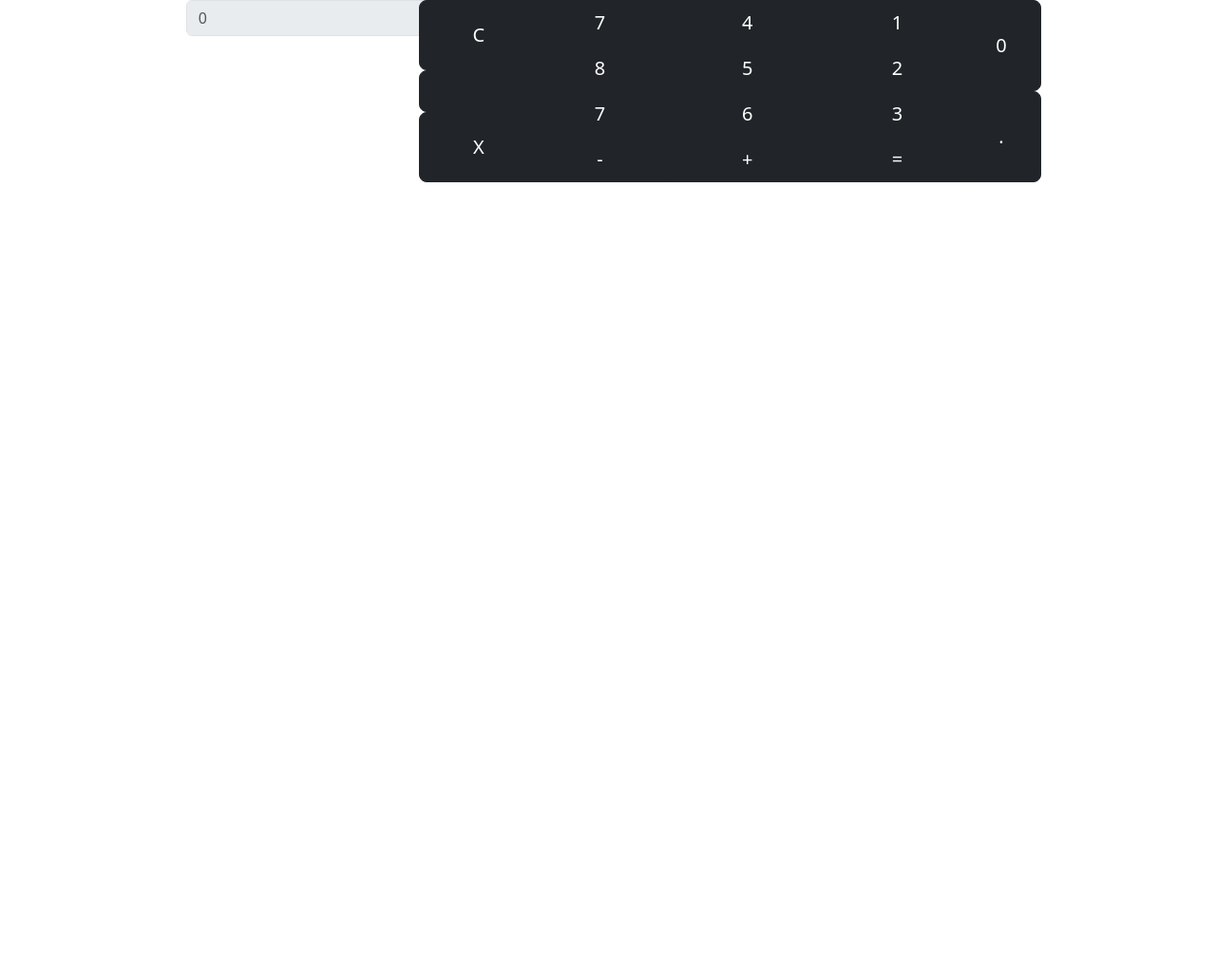
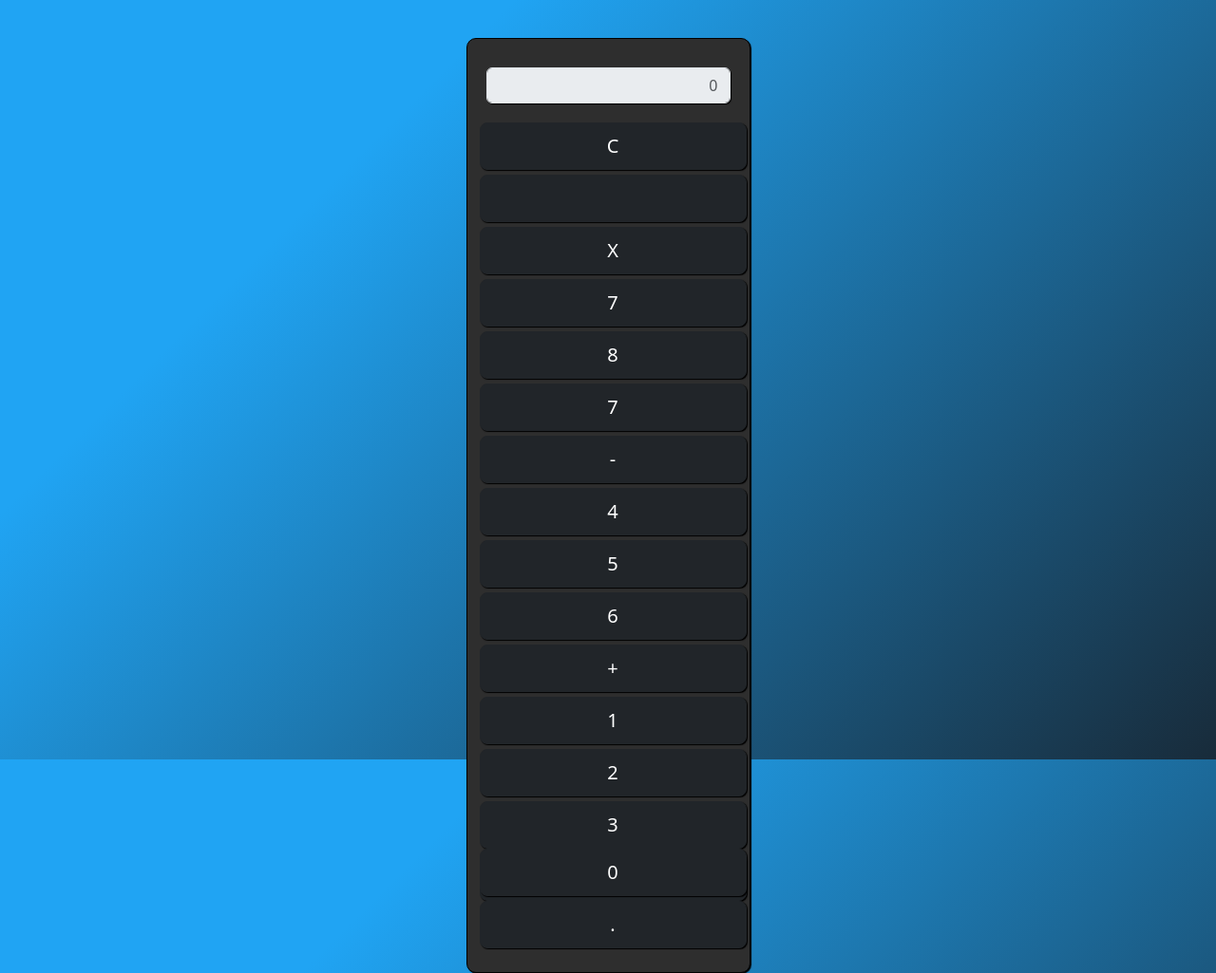
Before and after one commit to NicolasSugai/AppWebCalculadora, a plain HTML site: page index.html in a window 1280 px wide. Shown: the whole page at 95% size. Before the commit the page ends 800 px from the top, so only its background shows below. Drawn offline with nearby package versions, Linux system fonts and the light colour scheme.

Commit message:
HTML & CSS (2)
Já adicionei as estruturas html e marquei o css. Também defini algumas classes...
O html está com problemas!!!

```diff
--- a/css/style.css
+++ b/css/style.css
@@ -0,0 +1,52 @@
+* {
+    margin: 0;
+    padding: 0;
+    box-sizing: border-box;
+    -webkit-font-smoothing: antialiased;
+    -moz-osx-font-smoothing: grayscale;
+}
+
+body {
+    height: 100vh;
+    width: 100vw;
+    background-color: #182b3a;
+    background-image: linear-gradient(315deg, #182b3a 0%, #20a4f3 74%);
+
+}
+
+.calculadora {
+    margin-top: 40px;
+    border: solid 1px #000;
+    padding: 20px;
+    background-color: #2e2e2e;
+    border-radius: 10px;
+    box-shadow: 1px 1px 1px #000;
+}
+
+.btn {
+    width: 60px;
+    height: 50px;
+    margin: 5px;
+    box-shadow: 1px 1px 1px #000;
+}
+
+.clear {
+    width: 130;
+}
+
+.enter {
+    height: 110px;
+}
+
+.zero {
+    width: 130px;
+}
+
+.resultado {
+    text-align: right;
+    font-size: 20px;
+    margin-top: 10px;
+    margin-bottom: 20px;
+    border: solid 1px #000;
+    box-shadow: 1px 1px 1px #000;
+}
--- a/index.html
+++ b/index.html
@@ -15,7 +15,6 @@
 
                 <div class="calculadora">
                     <input type="text" class="form-control resultado" placeholder="0" disabled="disabled"/>
-                </div>
 
                 <div class="row">
                     <button type="button" class="btn btn-dark btn-lg clear font-weight-light">C</button>
@@ -41,9 +40,11 @@
                     <button type="button" class="btn btn-dark btn-lg clear font-weight-light">3</button>
                     <button type="button" class="btn btn-dark btn-lg clear font-weight-light">=</button>
                 </div>
-                <div class="row">
+
+                <div class="row" style="margin-top: -60px">
                     <button type="button" class="btn btn-dark zero btn-lg font-weight-light">0</button>
                     <button type="button" class="btn btn-dark btn-lg font-weight-light">.</button>
+                </div>
             </div>
         </div>
     </div>
```
Also changed, not shown: teste.html (added, +49 -0 lines).
